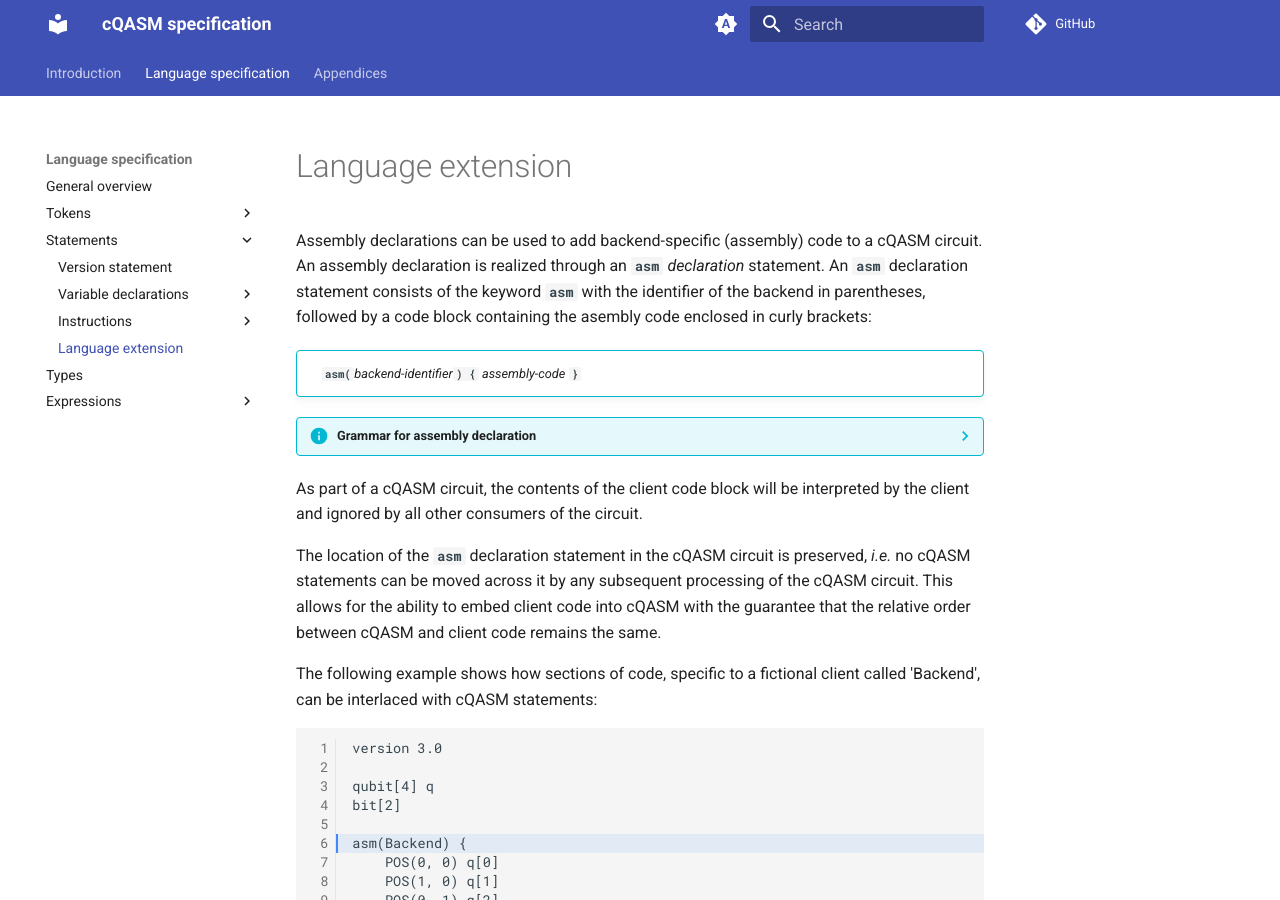
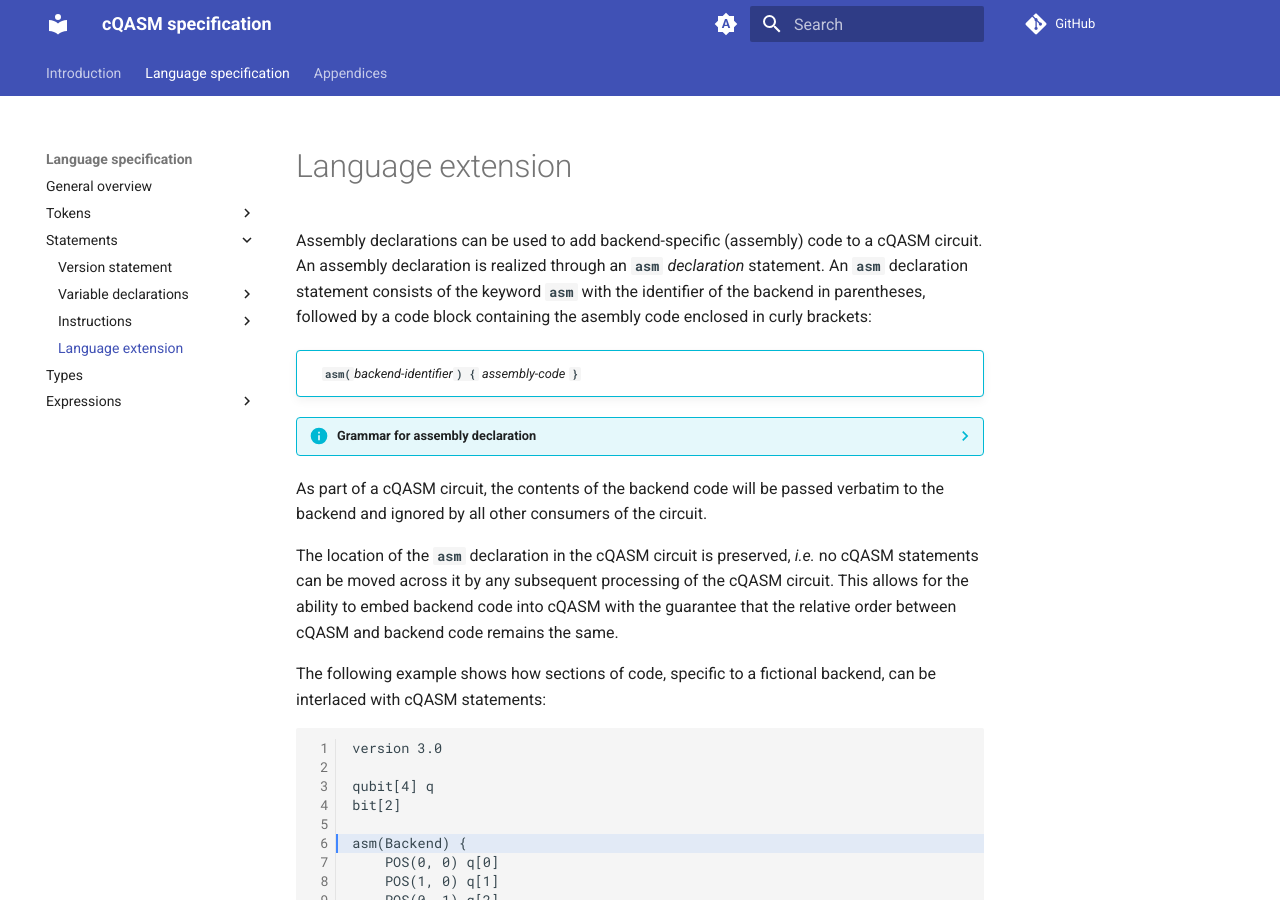
Before and after one commit to QuTech-Delft/cQASM-spec, an MkDocs documentation site: the page built from docs/language_specification/statements/language_extension.md, in a window 1280 px wide and 900 px high. Built offline with MkDocs 1.6.1 and Material for MkDocs 9.7.7, drawn with Linux system fonts in a browser that asks for light colours; comment, search, counter and statistics services are not loaded; the version menu is left out.

Commit message:
Update docs/language_specification/statements/language_extension.md
Co-authored-by: Roberto Turrado Camblor <rturrado@gmail.com>

````diff
--- a/docs/language_specification/statements/language_extension.md
+++ b/docs/language_specification/statements/language_extension.md
@@ -18,15 +18,15 @@ followed by a code block containing the asembly code enclosed in curly brackets:
     _backend-code_:
     &emsp; _raw-text_
 
-As part of a cQASM circuit, the contents of the client code block will be interpreted by the client
+As part of a cQASM circuit, the contents of the backend code will be passed verbatim to the backend
 and ignored by all other consumers of the circuit.
 
-The location of the **`asm`** declaration statement in the cQASM circuit is preserved,
+The location of the **`asm`** declaration in the cQASM circuit is preserved,
 _i.e._ no cQASM statements can be moved across it by any subsequent processing of the cQASM circuit.
-This allows for the ability to embed client code into cQASM
-with the guarantee that the relative order between cQASM and client code remains the same.
+This allows for the ability to embed backend code into cQASM
+with the guarantee that the relative order between cQASM and backend code remains the same.
 
-The following example shows how sections of code, specific to a fictional client called 'Backend',
+The following example shows how sections of code, specific to a fictional backend,
 can be interlaced with cQASM statements:
 
 ```linenums="1", hl_lines="6 17"
````
